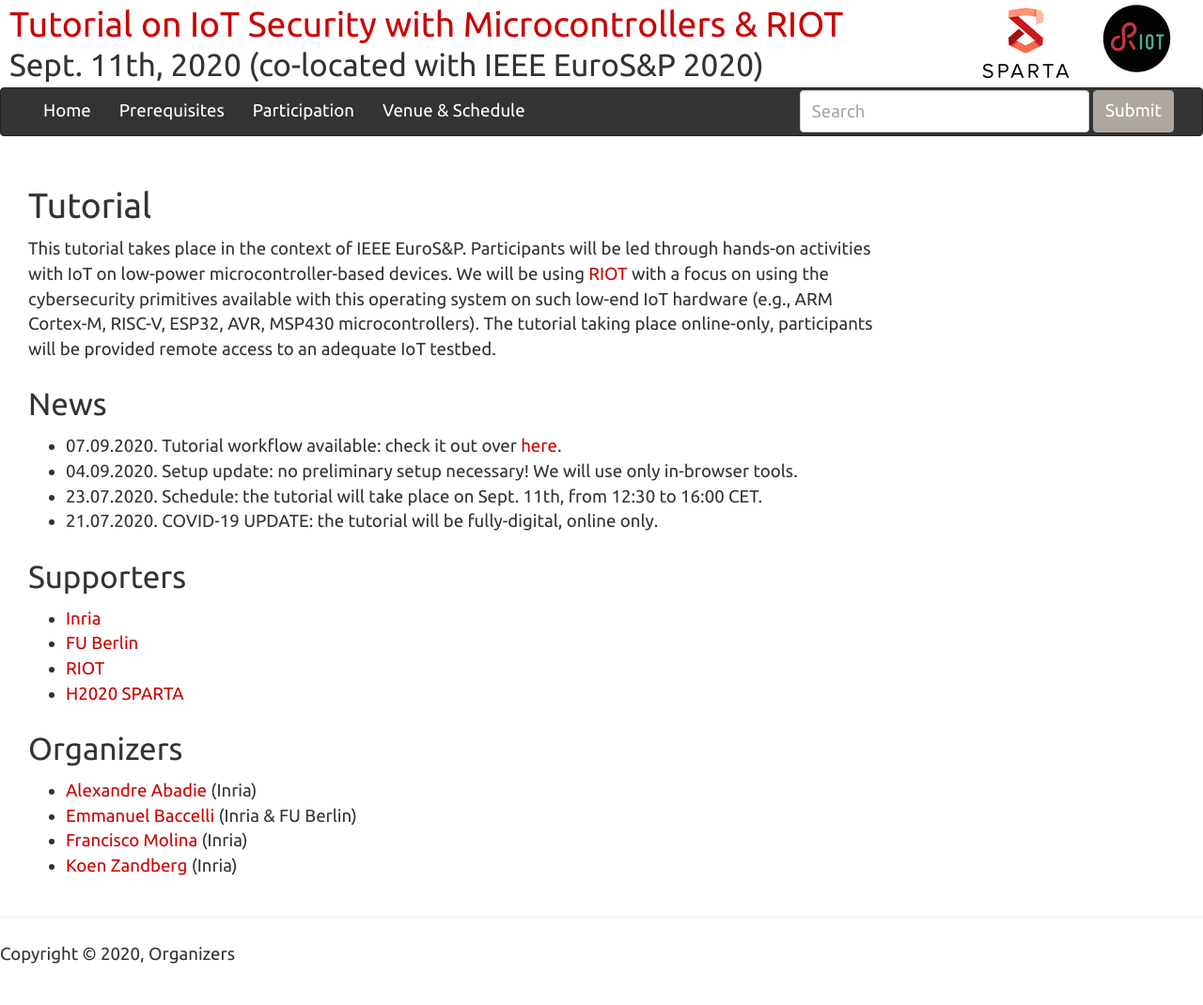
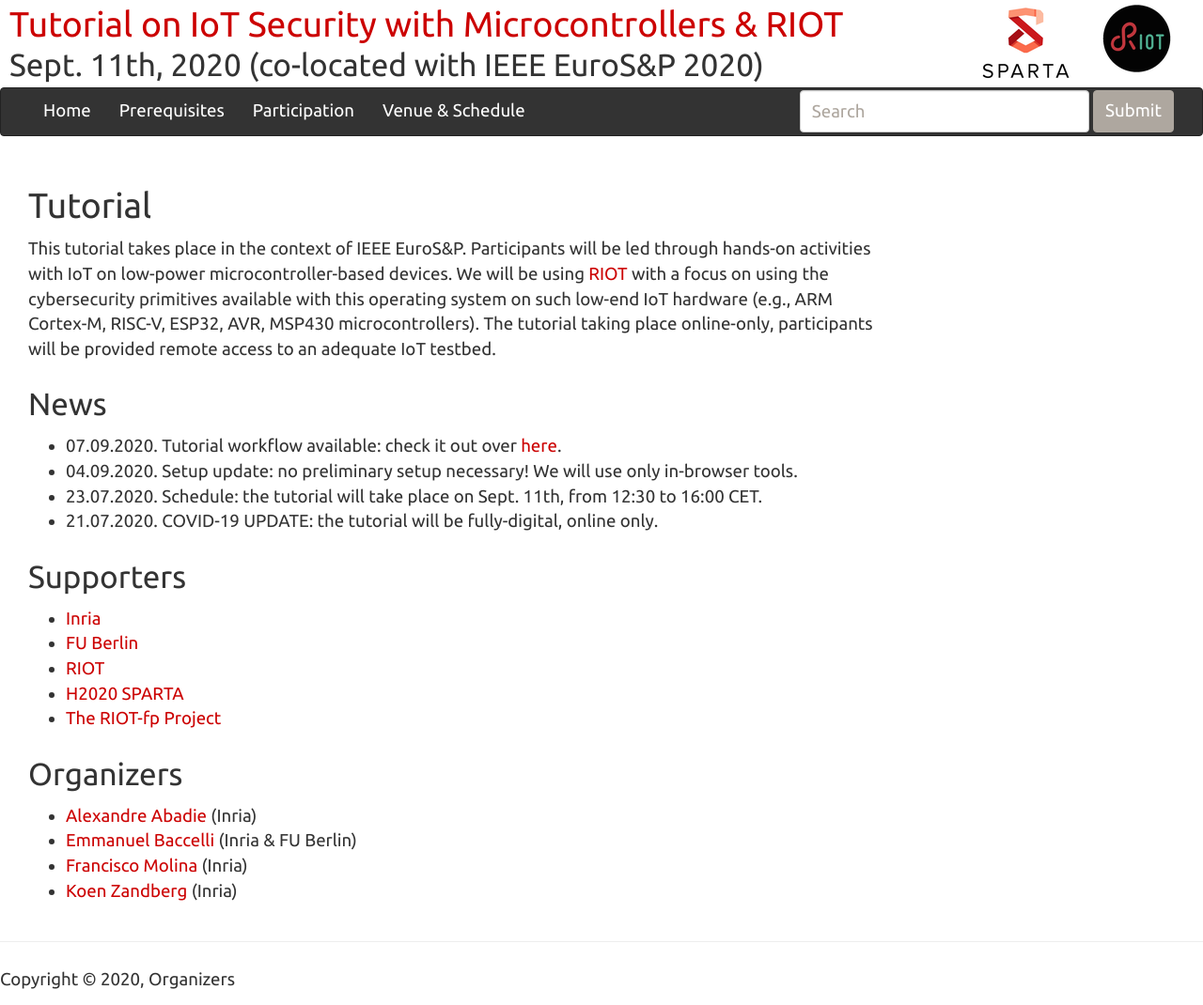
Before and after one commit to future-proof-iot/Tutorial, a Jekyll site: the page built from index.md, in a window 1280 px wide. Shown: the whole page at 94% size. Built offline with Jekyll 4.4.1, drawn with Linux system fonts in a browser that asks for light colours; nearby versions of some CDN libraries; before the commit the page ends 1043 px from its top, so only the background shows below that.

Commit message:
added support RIOT-fp project

```diff
--- a/index.md
+++ b/index.md
@@ -22,6 +22,7 @@ The tutorial taking place online-only, participants will be provided remote acce
 - [FU Berlin ](https://www.fu-berlin.de/)
 - [RIOT](https://riot-os.org/)
 - [H2020 SPARTA](https://www.sparta.eu/)
+- [The RIOT-fp Project](https://future-proof-iot.github.io/RIOT-fp/)
 
 
 ## Organizers
```
